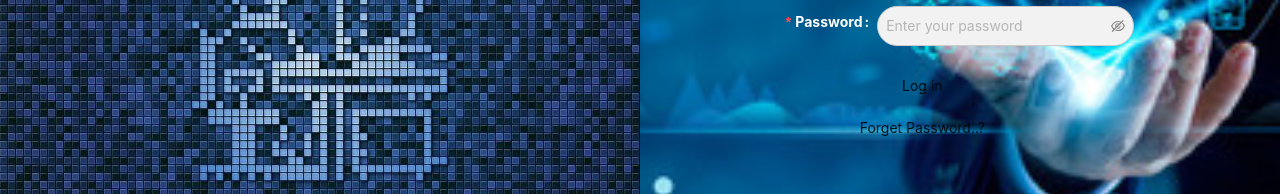
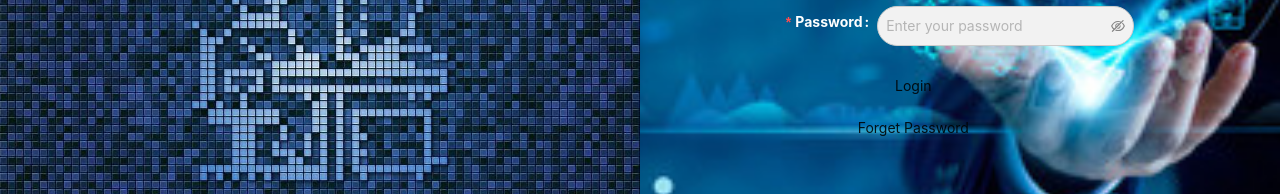
Before and after one commit to novatechnoligies/nova_admin_react, a React (Create React App) app in the folder admin/: page /createpromotions in a window 1280 px wide. Shown: the part 347-541 px from the top of the page. Built offline with nearby package versions, Linux system fonts and the light colour scheme.

Commit message:
Login & Password Main screen Buttons
I have re-arranged with login & password main screen buttons

```diff
--- a/admin/src/components/login_components/Login.css
+++ b/admin/src/components/login_components/Login.css
@@ -132,6 +132,7 @@ body {
 .button {
   /* margin-right: 10px; */
   margin-bottom: 10px;
+  padding-right: 105px;
 }
 
 .login-taital span.red-letter {
--- a/admin/src/components/login_components/Login.jsx
+++ b/admin/src/components/login_components/Login.jsx
@@ -179,7 +179,7 @@ const Login = (props) => {
                     className="button"
                     htmlType="submit"
                   >
-                    Log in
+                    Login
                   </Button>
                   <br />
                   <Button
@@ -187,7 +187,7 @@ const Login = (props) => {
                     className="button"
                     onClick={handleForgetPassword}
                   >
-                    Forget Password..?
+                    Forget Password
                   </Button>
                 </Form.Item>
                 <Form.Item></Form.Item>
```
